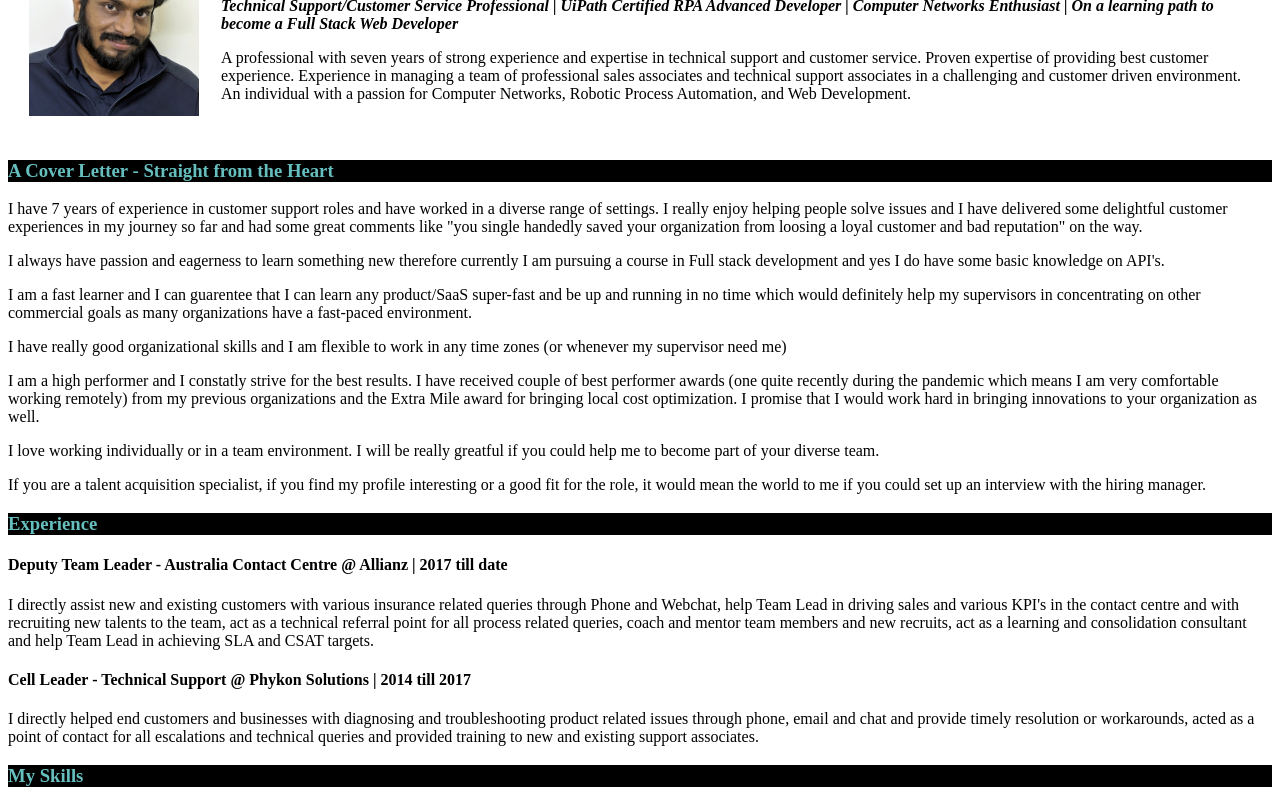
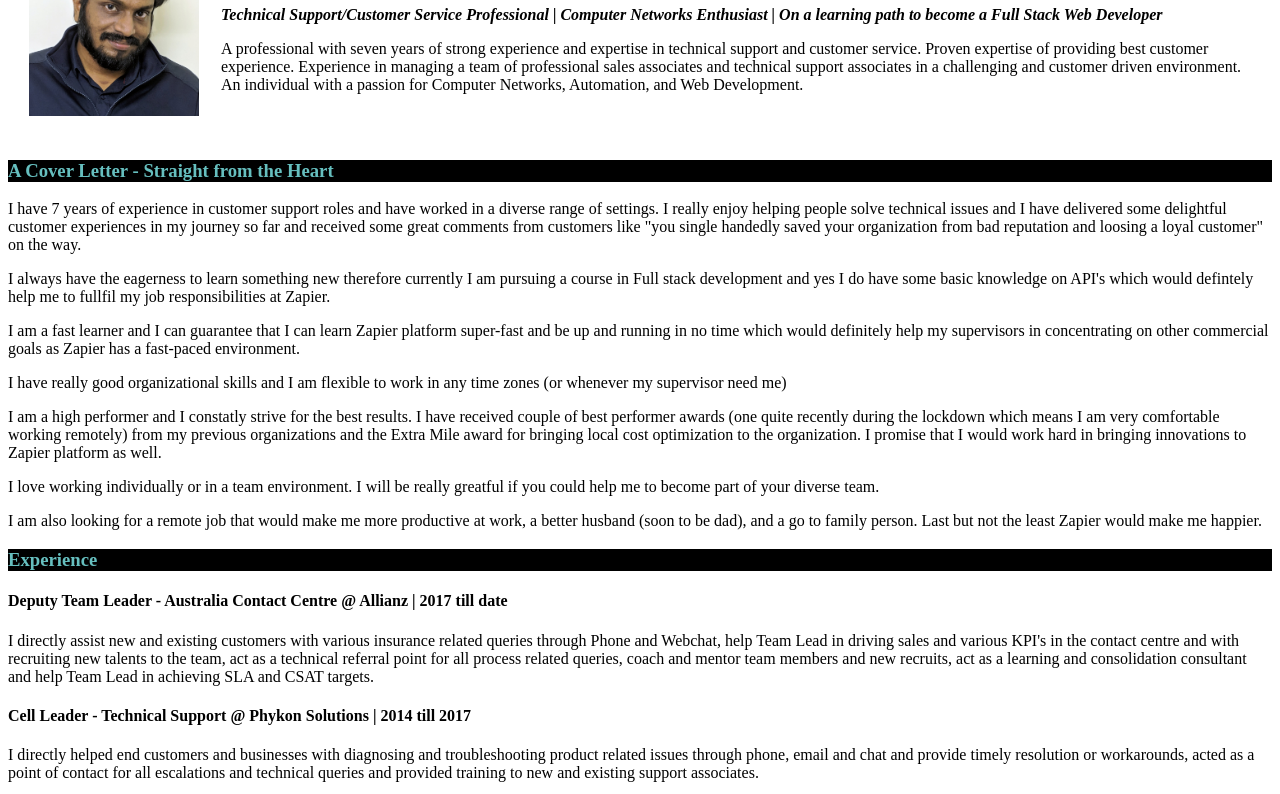
Before and after one commit to sreeishere/mycvzapier, a plain HTML site: page index.html in a window 1280 px wide. Shown: the part 113-907 px from the top of the page. Drawn offline with Linux system fonts and the light colour scheme.

Commit message:
Update index.html

```diff
--- a/index.html
+++ b/index.html
@@ -15,21 +15,20 @@
       <td><img height="200px" width="170px" src="images/mypic.jpeg" alt="Sreelal's Image"></td>
       <td>
         <h1>Sreelal R</h1>
-        <p><em><b>Technical Support/Customer Service Professional | UiPath Certified RPA Advanced Developer | Computer Networks Enthusiast | On a learning path to become a Full Stack Web Developer</b></em></p>
+        <p><em><b>Technical Support/Customer Service Professional | Computer Networks Enthusiast | On a learning path to become a Full Stack Web Developer</b></em></p>
         <p>A professional with seven years of strong experience and expertise in technical support and customer service. Proven expertise of providing best customer experience. Experience in managing a team
-          of professional sales associates and technical support associates in a challenging and customer driven environment. An individual with a passion for Computer Networks, Robotic Process Automation, and Web Development.</p>
+          of professional sales associates and technical support associates in a challenging and customer driven environment. An individual with a passion for Computer Networks, Automation, and Web Development.</p>
       </td>
     </tr>
   </table>
   <h3>A Cover Letter - Straight from the Heart</h3>
-  <p>I have 7 years of experience in customer support roles and have worked in a diverse range of settings. I really enjoy helping people solve issues and I have delivered some delightful customer experiences in my journey so far and had some great comments like "you single handedly saved your organization from loosing a loyal customer and bad reputation" on the way.</p>
-  <p>I always have passion and eagerness to learn something new therefore currently I am pursuing a course in Full stack development and yes I do have some basic knowledge on API's.</p>
-  <p>I am a fast learner and I can guarentee that I can learn any product/SaaS super-fast and be up and running in no time which would definitely help my supervisors in concentrating on other commercial goals as many organizations have a fast-paced environment.</p>
-  <p>I have really good organizational skills and I am flexible to work in any time zones (or whenever my supervisor need me)</p>
-  <p>I am a high performer and I constatly strive for the best results. I have received couple of best performer awards (one quite recently during the pandemic which means I am very comfortable working remotely) from my previous organizations and the Extra Mile award for bringing local cost optimization. I promise that I would work hard in bringing innovations to your organization as well.</p>
-  <p>I love working individually or in a team environment. I will be really greatful if you could help me to become part of your diverse team.</p>
-  <p>If you are a talent acquisition specialist, if you find my profile interesting or a good fit for the role, it would mean the world to me if you could set up an interview with the hiring manager.</p>
-
+   <p>I have 7 years of experience in customer support roles and have worked in a diverse range of settings. I really enjoy helping people solve technical issues and I have delivered some delightful customer experiences in my journey so far and received some great comments from customers like "you single handedly saved your organization from bad reputation and loosing a loyal customer" on the way.</p>
+ <p>I always have the eagerness to learn something new therefore currently I am pursuing a course in Full stack development and yes I do have some basic knowledge on API's which would defintely help me to fullfil my job responsibilities at Zapier.</p>
+ <p>I am a fast learner and I can guarantee that I can learn Zapier platform super-fast and be up and running in no time which would definitely help my supervisors in concentrating on other commercial goals as Zapier has a fast-paced environment.</p>
+ <p>I have really good organizational skills and I am flexible to work in any time zones (or whenever my supervisor need me)</p>
+ <p>I am a high performer and I constatly strive for the best results. I have received couple of best performer awards (one quite recently during the lockdown which means I am very comfortable working remotely) from my previous organizations and the Extra Mile award for bringing local cost optimization to the organization. I promise that I would work hard in bringing innovations to Zapier platform as well.</p>
+ <p>I love working individually or in a team environment. I will be really greatful if you could help me to become part of your diverse team.</p>
+ <p>I am also looking for a remote job that would make me more productive at work, a better husband (soon to be dad), and a go to family person. Last but not the least Zapier would make me happier.</p>
   <h3>Experience</h3>
   <h4>Deputy Team Leader - Australia Contact Centre @ Allianz | 2017 till date</h4>
   <p>I directly assist new and existing customers with various insurance related queries through Phone and Webchat, help Team Lead in driving sales and various KPI's in the contact centre and with recruiting new talents to the team, act as a technical referral point for all process related queries, coach and mentor team members and new recruits, act as a learning and consolidation consultant and help Team Lead in achieving SLA and CSAT targets.</p>
```
